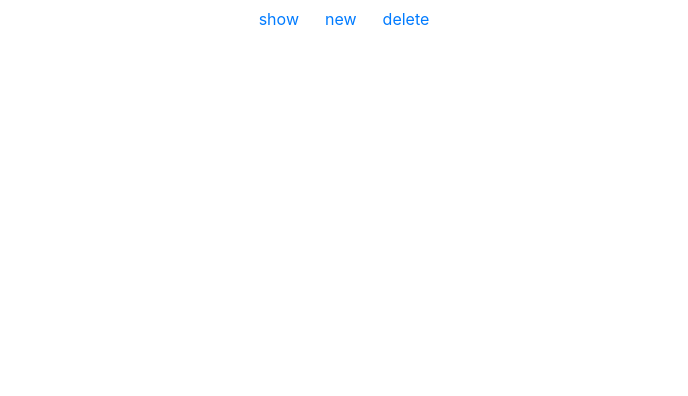
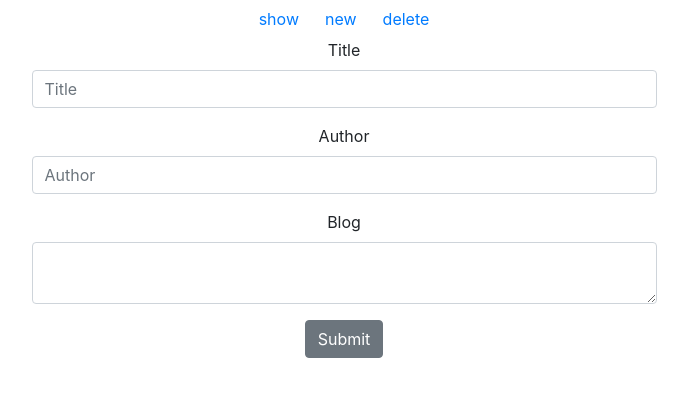
Before and after one commit to jab115/portfolio, a React (Create React App) app in the folder portfolio/: page /new in a window 1280 px wide. Shown: the top 396 px of the page, without its empty margins (296-984 px from the left). Built offline with nearby package versions, Linux system fonts and the light colour scheme.

Commit message:
Added routing using react-router and react-router-dom

```diff
--- a/portfolio/package.json
+++ b/portfolio/package.json
@@ -7,6 +7,8 @@
     "bootstrap": "^4.1.3",
     "react": "^16.4.2",
     "react-dom": "^16.4.2",
+    "react-router": "^4.3.1",
+    "react-router-dom": "^4.3.1",
     "react-scripts": "1.1.5",
     "reactstrap": "^6.4.0"
   },
--- a/portfolio/src/Blog/Blogs.js
+++ b/portfolio/src/Blog/Blogs.js
@@ -9,6 +9,7 @@ class Blogs extends Component {
     render(){
         const posts = this.props.blogs.map(blog => {
             return (<Col sm= "3"><Blog
+            key = {blog.title}
             title = {blog.title}
             author =  {blog.author}
             body = {blog.body}
--- a/portfolio/src/Components/Navbar/Navbar.js
+++ b/portfolio/src/Components/Navbar/Navbar.js
@@ -1,16 +1,23 @@
 import React, {Component} from 'react';
-import { Nav, Button } from 'reactstrap';
+import { Nav, Button} from 'reactstrap';
+import {NavLink, Route, Switch} from 'react-router-dom'
+import { NewPost } from '../NewPost/NewPost'
 
 export default class Navbar extends Component {
   render() {
     return (
       <div>
         <Nav pills horizontal= "center">
-        <Button color="link" onClick = {this.props.showBlogs}> {this.props.btnMessage} </Button>
-        <Button color="link" onClick = {this.props.showBlogs}> new </Button>
+        <Button color="link" tag={NavLink} onClick = {this.props.showBlogs} to = '/' > {this.props.btnMessage} </Button>
+        <Button color = "link" tag={NavLink} to="/new" > new </Button>
         <Button color="link" onClick = {this.props.showBlogs}> delete </Button>
         </Nav>
+        <Switch>
+        <Route path = "/" exact component = {null} />
+        <Route path = "/new" exact component = {NewPost} />
+        </Switch>
       </div>
+
     );
   }
 }
--- /dev/null
+++ b/portfolio/src/Components/NewPost/NewPost.js
@@ -0,0 +1,30 @@
+import React,{Component} from 'react';
+import { Button, Form, FormGroup, Label, Input, FormText, Row, Col } from 'reactstrap';
+
+export class NewPost extends Component {
+    render(){
+        return(
+            <Row>
+            <Col sm = '3'></Col>
+            <Col sm = '6'>
+            <Form>
+            <FormGroup>
+              <Label for="exampleEmail">Title</Label>
+              <Input type="text" name="email" id="exampleEmail" placeholder="Title" />
+            </FormGroup>
+            <FormGroup>
+              <Label for="examplePassword">Author</Label>
+              <Input type="text" name="password" id="examplePassword" placeholder="Author" />
+            </FormGroup>
+              <FormGroup>
+              <Label for="exampleText">Blog</Label>
+              <Input type="textarea" name="text" id="exampleText" />
+            </FormGroup>
+            <Button>Submit</Button>
+          </Form>
+          </Col>
+          <Col sm = '3'></Col>
+          </Row>
+        )
+    }
+}
```
Also changed, not shown: portfolio/src/App.js (+4 -20 lines).
